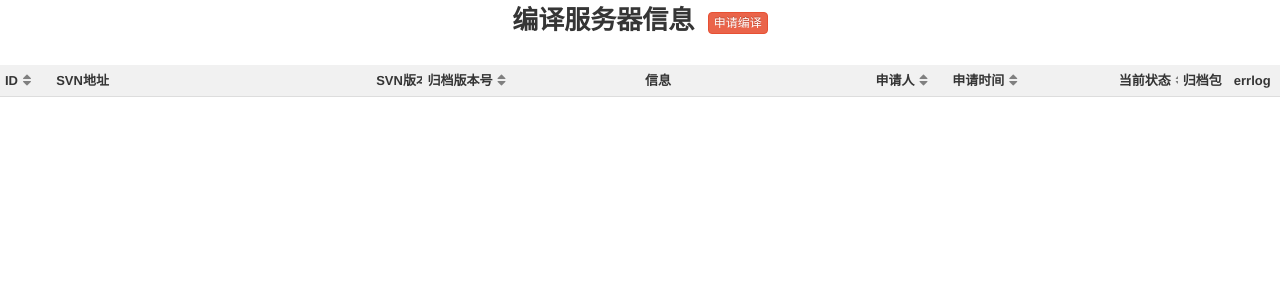
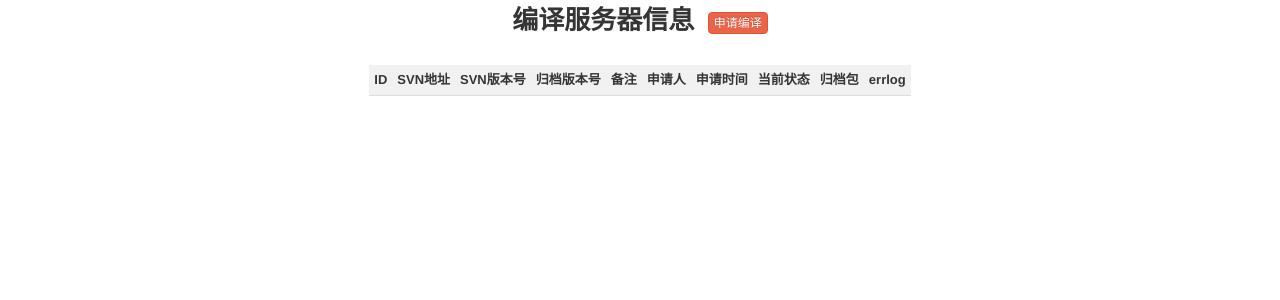
Before and after one commit to OurDreams/BuildServer, a PHP site: page / in a window 1280 px wide. Shown: the top 300 px of the page. Run offline with PHP 8.4, Linux system fonts and the light colour scheme; data that the repository does not hold is empty.

Commit message:
table view improve

```diff
--- a/buildserver.sql
+++ b/buildserver.sql
@@ -45,7 +45,7 @@ CREATE TABLE IF NOT EXISTS `build_information` (
   `user_ip` char(15) COLLATE utf8_bin NOT NULL DEFAULT '0.0.0.0',
 
   `status` char(20) COLLATE utf8_bin NOT NULL,
-  `err_brief` char(255) COLLATE utf8_bin NOT NULL,
+  `err_count` int(3) UNSIGNED NOT NULL DEFAULT '0',
   `commit_time` datetime DEFAULT NULL,
   `start_time` datetime DEFAULT NULL,
   `finsh_time` datetime DEFAULT NULL,
--- a/index.php
+++ b/index.php
@@ -36,19 +36,19 @@
             if ($rs)
             {
     ?>
-            <table class="table datatable table-striped table-condensed">
+            <table style="margin: auto; text-align: center" class="table datatable table-striped table-condensed table-hover table-auto">
             <thead>
                 <tr>
-                <th data-width='4%' data-type='number'>ID</th>
-                <th data-width='25%' data-sort='false'>SVN地址</th>
-                <th data-width='4%' data-sort='false'>SVN版本号</th>
-                <th data-width='17%' data-sort='true'>归档版本号</th>
-                <th data-sort='false'>信息</th>
-                <th data-width='6%' data-sort='true'>申请人</th>
-                <th data-width='13%' data-type='date'>申请时间</th>
-                <th data-width='5%'>当前状态</th>
-                <th data-width='4%' data-sort='false'>归档包</th>
-                <th data-width='4%' data-sort='false'>errlog</th>
+                <th style="text-align: center" data-width='4%' data-type='number'>ID</th>
+                <th style="text-align: center" data-width='25%' data-sort='false'>SVN地址</th>
+                <th style="text-align: center" data-width='6%' data-sort='false'>SVN版本号</th>
+                <th style="text-align: center" data-width='17%' data-sort='true'>归档版本号</th>
+                <th style="text-align: center" data-sort='false'>备注</th>
+                <th style="text-align: center" data-width='6%' data-sort='true'>申请人</th>
+                <th style="text-align: center" data-width='13%' data-type='date'>申请时间</th>
+                <th style="text-align: center" data-width='5%'>当前状态</th>
+                <th style="text-align: center" data-width='4%' data-sort='false'>归档包</th>
+                <th style="text-align: center" data-width='4%' data-sort='false'>errlog</th>
                 </tr>
             </thead>
 
@@ -70,7 +70,7 @@
                 }
                 echo "</tbody>";
                 echo "</table>";
-                echo "<script>$('table.datatable').datatable({sortable: true, fixedHeader: true, colHover: true});</script>";
+                // echo "<script>$('table.datatable').datatable({sortable: false, fixedHeader: true, colHover: true});</script>";
             }
             else
             {
--- a/newBuild.html
+++ b/newBuild.html
@@ -44,7 +44,7 @@
                 <div class="col-md-4">
                     <div class="input-group">
                         <label class="input-group-addon">地区</label>
-                        <input type="text" class="form-control" list="area_list" name="product_aera"/>
+                        <input type="text" class="form-control" placeholder ="通过下拉菜单选择" list="area_list" name="product_aera"/>
                     </div>
                 </div>
                 <div class="col-md-3">
```
